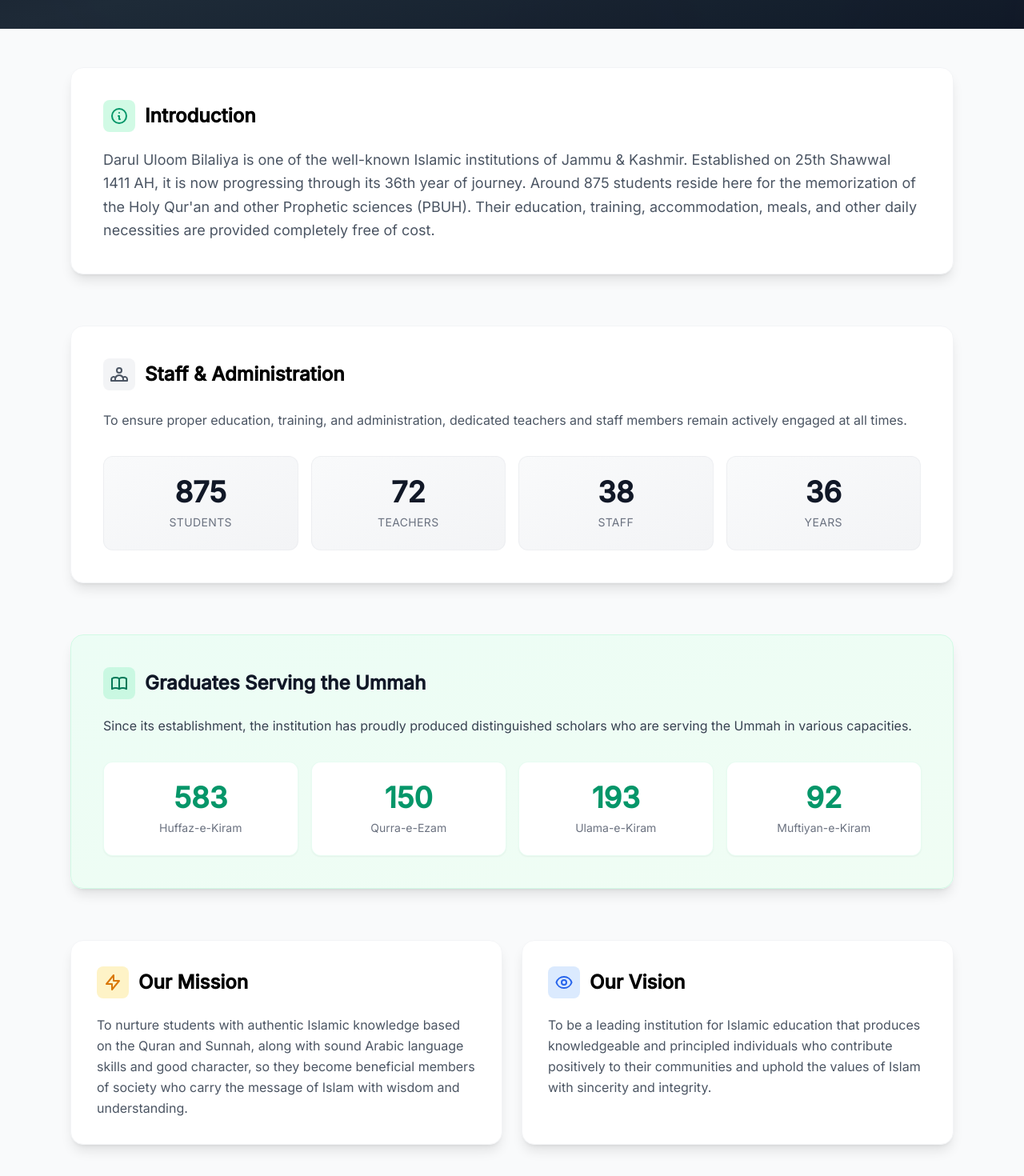
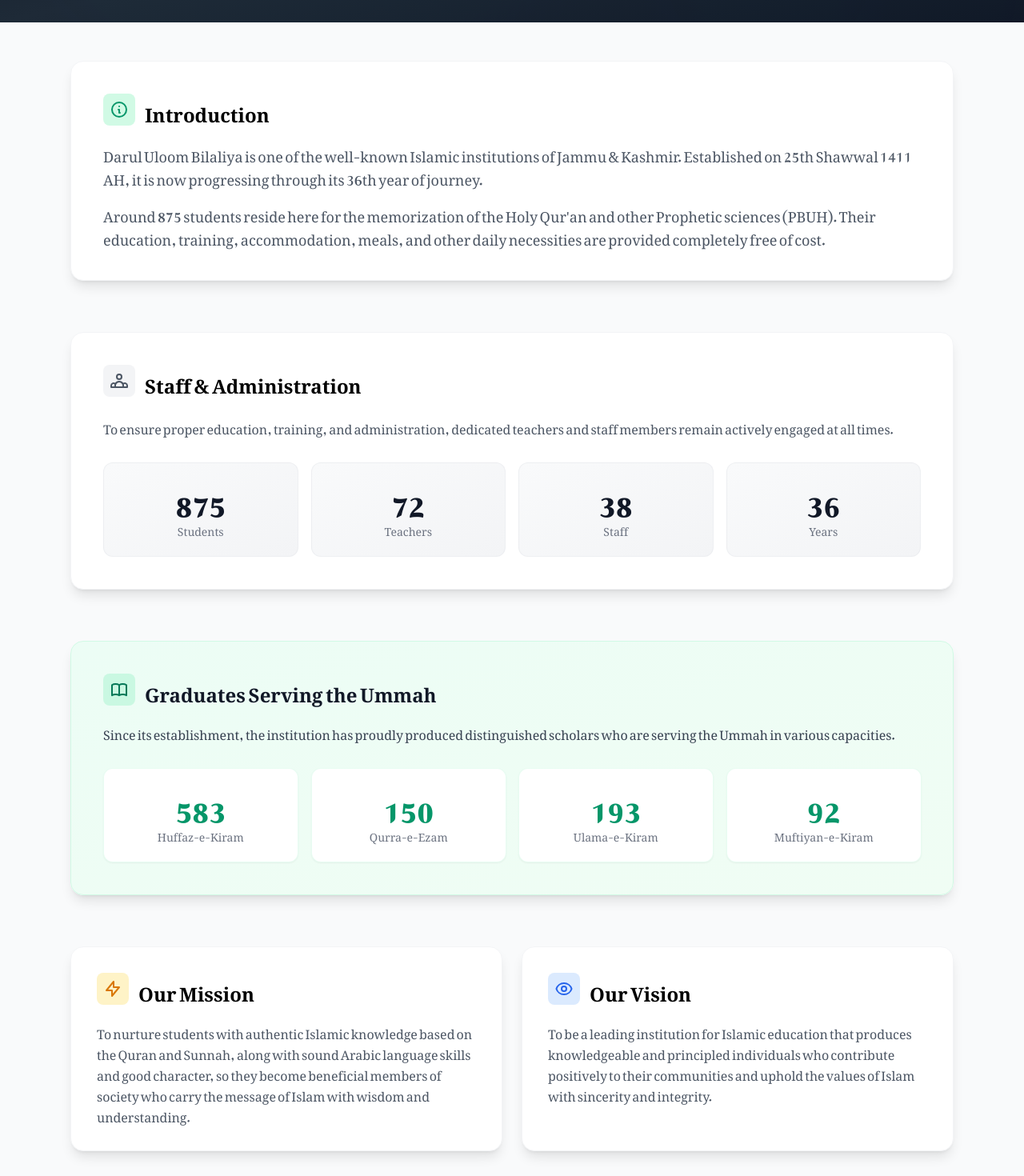
Before and after one commit to commiteverthing/Darul-Uloom-Bilaliya-, a Next.js app: page /about in a window 1280 px wide. Shown: the part 340-1810 px from the top of the page at 80% size. Built offline with nearby package versions, Linux system fonts and the light colour scheme.

Commit message:
Clean repo: removed node_modules

```diff
--- a/pages/about.js
+++ b/pages/about.js
@@ -1,7 +1,10 @@
+import { useLang } from '../contexts/LanguageContext';
+
 export default function About() {
+  const { t, lang, isRtl } = useLang();
+
   return (
     <div className="min-h-screen bg-gray-50 page-enter">
-
       {/* Hero Banner */}
       <div className="relative bg-gradient-to-br from-gray-900 via-gray-800 to-gray-900 text-white overflow-hidden">
         <div className="absolute inset-0 opacity-10">
@@ -9,15 +12,14 @@
             backgroundImage: 'radial-gradient(circle at 25% 25%, rgba(16, 185, 129, 0.3) 0%, transparent 50%), radial-gradient(circle at 75% 75%, rgba(5, 150, 105, 0.2) 0%, transparent 50%)'
           }}></div>
         </div>
-        <div className="relative text-center py-16 px-4">
+        <div className={`relative text-center py-16 px-4 ${isRtl ? 'font-urdu' : ''}`}>
           <h2 className="text-4xl font-arabic text-emerald-300/90 mb-4">بِسْمِ اللهِ الرَّحْمٰنِ الرَّحِيْمِ</h2>
-          <h1 className="text-4xl md:text-5xl font-bold gradient-text mt-2">About Darul Uloom Bilaliya</h1>
-          <p className="text-gray-300 mt-4 text-lg max-w-2xl mx-auto">A legacy of Islamic education, character building, and community service in Jammu & Kashmir</p>
+          <h1 className="text-3xl md:text-4xl font-bold mt-2">{t('about.title')}</h1>
+          <p className="text-gray-300 mt-4 text-lg max-w-2xl mx-auto">{t('about.tagline')}</p>
         </div>
       </div>
 
       <div className="max-w-6xl mx-auto px-6 py-12 space-y-16">
-
         {/* Introduction */}
         <section className="opacity-0 animate-fade-in-up stagger-1">
           <div className="bg-white rounded-2xl shadow-lg p-8 md:p-10 border border-gray-100 card-hover transition-all duration-300">
@@ -27,15 +29,20 @@
                   <path strokeLinecap="round" strokeLinejoin="round" strokeWidth={2} d="M13 16h-1v-4h-1m1-4h.01M21 12a9 9 0 11-18 0 9 9 0 0118 0z" />
                 </svg>
               </div>
-              <h2 className="text-2xl font-bold text-black">Introduction</h2>
+              <h2 className="text-2xl font-bold text-black font-urdu">{t('about.intro.title')}</h2>
             </div>
-            <p className="text-gray-600 leading-relaxed text-lg">
-              Darul Uloom Bilaliya is one of the well-known Islamic institutions of Jammu & Kashmir. Established on 25th Shawwal 1411 AH, it is now progressing through its 36th year of journey. Around 875 students reside here for the memorization of the Holy Qur&apos;an and other Prophetic sciences (PBUH). Their education, training, accommodation, meals, and other daily necessities are provided completely free of cost.
+            <p className="text-gray-600 leading-relaxed text-lg font-urdu">
+              {t('about.intro.text')}
+            </p>
+            <p className="text-gray-600 leading-relaxed text-lg font-urdu mt-4">
+              {isRtl
+                ? 'قریباً 875 طلباء قرآن مجید کے حفظ اور دیگر نبوی علوم کی تعلیم کے لیے یہاں مقیم ہیں۔ ان کی تعلیم، تربیت، سکونت، کھانا اور دیگر روزمرہ کی ضروریات مکمل طور پر مفت فراہم کی جاتی ہیں۔'
+                : 'Around 875 students reside here for the memorization of the Holy Qur\'an and other Prophetic sciences (PBUH). Their education, training, accommodation, meals, and other daily necessities are provided completely free of cost.'}
             </p>
           </div>
         </section>
 
-        {/* Staff & Students - Stats Grid */}
+        {/* Staff & Administration */}
         <section className="opacity-0 animate-fade-in-up stagger-2">
           <div className="bg-white rounded-2xl shadow-lg p-8 md:p-10 border border-gray-100">
             <div className="flex items-center gap-3 mb-6">
@@ -44,21 +51,23 @@
                   <path strokeLinecap="round" strokeLinejoin="round" strokeWidth={2} d="M17 20h5v-2a3 3 0 00-5.356-1.857M17 20H7m10 0v-2c0-.656-.126-1.283-.356-1.857M7 20H2v-2a3 3 0 015.356-1.857M7 20v-2c0-.656.126-1.283.356-1.857m0 0a5.002 5.002 0 019.288 0M15 7a3 3 0 11-6 0 3 3 0 016 0z" />
                 </svg>
               </div>
-              <h2 className="text-2xl font-bold text-black">Staff & Administration</h2>
+              <h2 className="text-2xl font-bold text-black font-urdu">{t('about.staff.title')}</h2>
             </div>
-            <p className="text-gray-600 leading-relaxed mb-8">
-              To ensure proper education, training, and administration, dedicated teachers and staff members remain actively engaged at all times.
+            <p className="text-gray-600 leading-relaxed mb-8 font-urdu">
+              {isRtl
+                ? 'تعلیم، تربیت اور انتظام کو یقینی بنانے کے لیے اساتذہ اور عملہ کے ارکان ہر وقت فعال طور پر مصروف رہتے ہیں۔ طلباء کی بڑھتی ہوئی تعداد کی وجہ سے تعمیراتی کام سال بھر جاری رہتا ہے۔'
+                : 'To ensure proper education, training, and administration, dedicated teachers and staff members remain actively engaged at all times.'}
             </p>
-            <div className="grid grid-cols-2 md:grid-cols-4 gap-4">
+            <div className="grid grid-cols-2 md:grid-cols-4 gap-4 font-urdu">
               {[
-                { value: '875', label: 'Students', color: 'emerald' },
-                { value: '72', label: 'Teachers', color: 'emerald' },
-                { value: '38', label: 'Staff', color: 'emerald' },
-                { value: '36', label: 'Years', color: 'emerald' },
+                { value: '875', label: isRtl ? 'طلباء' : 'Students' },
+                { value: '72', label: isRtl ? 'اساتذہ' : 'Teachers' },
+                { value: '38', label: isRtl ? 'عملہ' : 'Staff' },
+                { value: '36', label: isRtl ? 'سال' : 'Years' },
               ].map((stat, i) => (
                 <div key={i} className="bg-gradient-to-br from-gray-50 to-gray-100 rounded-xl p-6 text-center card-hover border border-gray-200/50">
                   <p className="text-4xl font-bold text-gray-900">{stat.value}</p>
-                  <p className="text-gray-500 mt-2 text-sm uppercase tracking-wide">{stat.label}</p>
+                  <p className="text-gray-500 mt-2 text-sm">{stat.label}</p>
                 </div>
               ))}
             </div>
@@ -74,17 +83,21 @@
                   <path strokeLinecap="round" strokeLinejoin="round" strokeWidth={2} d="M12 6.253v13m0-13C10.832 5.477 9.246 5 7.5 5S4.168 5.477 3 6.253v13C4.168 18.477 5.754 18 7.5 18s3.332.477 4.5 1.253m0-13C13.168 5.477 14.754 5 16.5 5c1.747 0 3.332.477 4.5 1.253v13C19.832 18.477 18.247 18 16.5 18c-1.746 0-3.332.477-4.5 1.253" />
                 </svg>
               </div>
-              <h2 className="text-2xl font-bold text-gray-900">Graduates Serving the Ummah</h2>
+              <h2 className="text-2xl font-bold text-gray-900 font-urdu">
+                {isRtl ? 'امت کی خدمت کرنے والے فارغ التحصیل طلباء' : 'Graduates Serving the Ummah'}
+              </h2>
             </div>
-            <p className="text-gray-700 leading-relaxed mb-8">
-              Since its establishment, the institution has proudly produced distinguished scholars who are serving the Ummah in various capacities.
+            <p className="text-gray-700 leading-relaxed mb-8 font-urdu">
+              {isRtl
+                ? 'قیام کے وقت سے، ادارے نے فخر سے ممتاز علماء اور حفاظ کی پیداوار کی ہے جو مختلف شعبوں میں امت کی خدمت کر رہے ہیں۔'
+                : 'Since its establishment, the institution has proudly produced distinguished scholars who are serving the Ummah in various capacities.'}
             </p>
-            <div className="grid grid-cols-2 md:grid-cols-4 gap-4">
+            <div className="grid grid-cols-2 md:grid-cols-4 gap-4 font-urdu">
               {[
-                { value: '583', label: 'Huffaz-e-Kiram' },
-                { value: '150', label: 'Qurra-e-Ezam' },
-                { value: '193', label: 'Ulama-e-Kiram' },
-                { value: '92', label: 'Muftiyan-e-Kiram' },
+                { value: '583', label: isRtl ? 'حفاظ کرام' : 'Huffaz-e-Kiram' },
+                { value: '150', label: isRtl ? 'قراء کرام' : 'Qurra-e-Ezam' },
+                { value: '193', label: isRtl ? 'علماء کرام' : 'Ulama-e-Kiram' },
+                { value: '92', label: isRtl ? 'مفتیان کرام' : 'Muftiyan-e-Kiram' },
               ].map((stat, i) => (
                 <div key={i} className="bg-white rounded-xl p-6 text-center card-hover shadow-sm border border-emerald-100/50 opacity-0 animate-scale-in" style={{ animationDelay: `${0.3 + i * 0.1}s` }}>
                   <p className="text-4xl font-bold text-emerald-600">{stat.value}</p>
@@ -105,10 +118,14 @@
                     <path strokeLinecap="round" strokeLinejoin="round" strokeWidth={2} d="M13 10V3L4 14h7v7l9-11h-7z" />
                   </svg>
                 </div>
-                <h2 className="text-2xl font-bold text-black">Our Mission</h2>
+                <h2 className="text-2xl font-bold text-black font-urdu">
+                  {isRtl ? 'ہمارا مشن' : 'Our Mission'}
+                </h2>
               </div>
-              <p className="text-gray-600 leading-relaxed">
-                To nurture students with authentic Islamic knowledge based on the Quran and Sunnah, along with sound Arabic language skills and good character, so they become beneficial members of society who carry the message of Islam with wisdom and understanding.
+              <p className="text-gray-600 leading-relaxed font-urdu">
+                {isRtl
+                  ? 'قرآن و سنت کی بنیاد پر طلباء کو مستند اسلامی علم، عربی زبان کی مضبوط مہارت اور اچھے کردار کی پرورش کرنا تاکہ وہ معاشرے کے مفید ارکان بنیں جو حکمت اور فہم کے ساتھ اسلام کا پیغام پہنچائیں۔'
+                  : 'To nurture students with authentic Islamic knowledge based on the Quran and Sunnah, along with sound Arabic language skills and good character, so they become beneficial members of society who carry the message of Islam with wisdom and understanding.'}
               </p>
             </div>
           </section>
@@ -122,10 +139,14 @@
                     <path strokeLinecap="round" strokeLinejoin="round" strokeWidth={2} d="M2.458 12C3.732 7.943 7.523 5 12 5c4.478 0 8.268 2.943 9.542 7-1.274 4.057-5.064 7-9.542 7-4.477 0-8.268-2.943-9.542-7z" />
                   </svg>
                 </div>
-                <h2 className="text-2xl font-bold text-black">Our Vision</h2>
+                <h2 className="text-2xl font-bold text-black font-urdu">
+                  {isRtl ? 'ہمارا مقصد' : 'Our Vision'}
+                </h2>
               </div>
-              <p className="text-gray-600 leading-relaxed">
-                To be a leading institution for Islamic education that produces knowledgeable and principled individuals who contribute positively to their communities and uphold the values of Islam with sincerity and integrity.
+              <p className="text-gray-600 leading-relaxed font-urdu">
+                {isRtl
+                  ? 'اسلامی تعلیم کا ایک ممتاز ادارہ بننا جو علم رکھنے والے اور اصولوں پر عمل کرنے والے افراد کی پیداوار کرے جو اپنے برادریوں میں مثبت تعاون دیں اور اسلام کی قدروں کو دیانتداری اور ایمانداری کے ساتھ برقرار رکھیں۔'
+                  : 'To be a leading institution for Islamic education that produces knowledgeable and principled individuals who contribute positively to their communities and uphold the values of Islam with sincerity and integrity.'}
               </p>
             </div>
           </section>
--- a/pages/admission.js
+++ b/pages/admission.js
@@ -1,47 +1,61 @@
+import { useLang } from '../contexts/LanguageContext';
+
 export default function Admission() {
+  const { t, isRtl } = useLang();
+
+  const steps = isRtl
+    ? [
+        { num: '۱', text: 'مکمل داخلہ فارم اور ضروری دستاویزات جمع کروائیں۔' },
+        { num: '۲', text: 'سمنار کے ذریعے تعارفی انٹرویو یا تشخیصی سیشن میں حاضر ہوں۔' },
+        { num: '۳', text: 'داخلہ کا فیصلہ اور اندراج کی تصدیق ای میل یا فون کے ذریعے حاصل کریں۔' },
+        { num: '۴', text: 'لاگو فیس ادا کرکے اور اورینٹیشن میں حاضر ہوکر اندراج مکمل کریں۔' },
+      ]
+    : [
+        { num: '1', text: 'Submit the completed admission application form along with required documents.' },
+        { num: '2', text: 'Attend an introductory interview or assessment session scheduled by the seminary.' },
+        { num: '3', text: 'Receive the admission decision and enrollment confirmation via email or phone.' },
+        { num: '4', text: 'Complete registration by paying the applicable fees and attending the orientation.' },
+      ];
+
+  const dates = isRtl
+    ? [
+        { label: 'درخواست کا مدت شروع', value: 'بعد میں اعلان کیا جائے گا' },
+        { label: 'درخواست کی آخری تاریخ', value: 'بعد میں اعلان کیا جائے گا' },
+        { label: 'تشخیص / انٹرویو', value: 'بعد میں اعلان کیا جائے گا' },
+        { label: 'تعارفی دن', value: 'بعد میں اعلان کیا جائے گا' },
+      ]
+    : [
+        { label: 'Application Period Opens', value: 'To Be Announced' },
+        { label: 'Application Deadline', value: 'To Be Announced' },
+        { label: 'Assessment / Interview', value: 'To Be Announced' },
+        { label: 'Orientation Day', value: 'To Be Announced' },
+      ];
+
   return (
     <div className="min-h-screen bg-gray-50 page-enter">
       {/* Hero */}
       <div className="relative bg-gradient-to-br from-gray-900 via-gray-800 to-gray-900 text-white overflow-hidden">
-        <div className="relative text-center py-16 px-4">
-          <h1 className="text-4xl md:text-5xl font-bold gradient-text mt-2">Admission</h1>
-          <p className="text-gray-300 mt-4 text-lg max-w-2xl mx-auto">Begin your journey of Islamic scholarship</p>
+        <div className={`relative text-center py-16 px-4 ${isRtl ? 'font-urdu' : ''}`}>
+          <h1 className="text-3xl md:text-4xl font-bold">{t('admission.title')}</h1>
+          <p className="text-gray-300 mt-4 text-lg max-w-2xl mx-auto">{t('admission.tagline')}</p>
         </div>
       </div>
 
       <div className="max-w-5xl mx-auto px-6 py-12 space-y-10">
         {/* Admission Process */}
-        <section className="opacity-0 animate-fade-in-up stagger-1">
+        <section className={`opacity-0 animate-fade-in-up stagger-1 ${isRtl ? 'font-urdu' : ''}`}>
           <div className="bg-white rounded-2xl shadow-lg p-8 border border-gray-100">
-            <h2 className="text-2xl font-bold text-black mb-8">Admission Process</h2>
+            <h2 className={`text-2xl font-bold text-black mb-8 ${isRtl ? 'font-urdu' : ''}`}>
+              {isRtl ? 'داخلہ کا طریقہ کار' : 'Admission Process'}
+            </h2>
             <div className="space-y-0">
-              {[
-                {
-                  num: '1',
-                  text: 'Submit the completed admission application form along with required documents.',
-                },
-                {
-                  num: '2',
-                  text: 'Attend an introductory interview or assessment session scheduled by the seminary.',
-                },
-                {
-                  num: '3',
-                  text: 'Receive the admission decision and enrollment confirmation via email or phone.',
-                },
-                {
-                  num: '4',
-                  text: 'Complete registration by paying the applicable fees and attending the orientation.',
-                },
-              ].map((step, i) => (
-                <div key={i} className="flex items-start gap-5 pb-6 last:pb-0">
+              {steps.map((step, i) => (
+                <div key={i} className="flex items-start gap-5 rtl:flex-row-reverse pb-6 last:pb-0">
                   <div className="bg-gradient-to-br from-emerald-500 to-emerald-700 text-white rounded-full w-10 h-10 flex items-center justify-center shrink-0 text-lg font-bold shadow-lg shadow-emerald-500/20">
                     {step.num}
                   </div>
                   <div className="pt-2">
                     <p className="text-gray-700 leading-relaxed">{step.text}</p>
-                    {i < 3 && (
-                      <div className="w-0.5 h-6 bg-emerald-200 mx-auto mt-2 ml-5 -translate-x-1/2 hidden"></div>
-                    )}
                   </div>
                 </div>
               ))}
@@ -50,17 +64,14 @@
         </section>
 
         {/* Important Dates */}
-        <section className="opacity-0 animate-fade-in-up stagger-2">
+        <section className={`opacity-0 animate-fade-in-up stagger-2 ${isRtl ? 'font-urdu' : ''}`}>
           <div className="bg-white rounded-2xl shadow-lg p-8 border border-gray-100">
-            <h2 className="text-2xl font-bold text-black mb-6">Important Dates</h2>
+            <h2 className="text-2xl font-bold text-black mb-6">
+              {isRtl ? 'اہم تاریخیں' : 'Important Dates'}
+            </h2>
             <div className="space-y-3">
-              {[
-                { label: 'Application Period Opens', value: 'To Be Announced' },
-                { label: 'Application Deadline', value: 'To Be Announced' },
-                { label: 'Assessment / Interview', value: 'To Be Announced' },
-                { label: 'Orientation Day', value: 'To Be Announced' },
-              ].map((item, i) => (
-                <div key={i} className="flex justify-between items-center bg-gray-50 rounded-xl px-6 py-4 border border-gray-100 hover:border-emerald-200 transition-all">
+              {dates.map((item, i) => (
+                <div key={i} className={`flex justify-between items-center bg-gray-50 rounded-xl px-6 py-4 border border-gray-100 hover:border-emerald-200 transition-all rtl:flex-row-reverse`}>
                   <span className="font-medium text-black">{item.label}</span>
                   <span className="text-gray-500 text-sm">{item.value}</span>
                 </div>
@@ -70,19 +81,16 @@
         </section>
 
         {/* Application Form */}
-        <section className="opacity-0 animate-fade-in-up stagger-3">
+        <section className={`opacity-0 animate-fade-in-up stagger-3 ${isRtl ? 'font-urdu' : ''}`}>
           <div className="bg-white rounded-2xl shadow-lg p-8 text-center border border-gray-100 card-hover transition-all duration-300">
-            <div className="bg-emerald-100 w-16 h-16 rounded-xl flex items-center justify-center text-emerald-600 mx-auto mb-5">
-              <svg className="w-8 h-8" fill="none" stroke="currentColor" viewBox="0 0 24 24">
-                <path strokeLinecap="round" strokeLinejoin="round" strokeWidth={1.5} d="M9 12h6m-6 4h6m2 5H7a2 2 0 01-2-2V5a2 2 0 012-2h5.586a1 1 0 01.707.293l5.414 5.414a1 1 0 01.293.707V19a2 2 0 01-2 2z" />
-              </svg>
-            </div>
-            <h2 className="text-2xl font-bold text-black mb-3">Application Form</h2>
+            <h2 className="text-2xl font-bold text-black mb-3">
+              {isRtl ? 'درخواست فارم' : 'Application Form'}
+            </h2>
             <p className="text-gray-500 mb-6 max-w-md mx-auto">
-              The online application form will be available here soon.
+              {isRtl ? 'آن لائن درخواست فارم جلد دستیاب ہوگا۔' : 'The online application form will be available here soon.'}
             </p>
             <div className="bg-gray-50 rounded-xl p-12 border-2 border-dashed border-gray-200">
-              <p className="text-gray-400 text-lg">Coming Soon</p>
+              <p className="text-gray-400 text-lg">{isRtl ? 'جلد آ رہا ہے' : 'Coming Soon'}</p>
             </div>
           </div>
         </section>
--- a/pages/notifications.js
+++ b/pages/notifications.js
@@ -1,32 +1,16 @@
+import { useLang } from '../contexts/LanguageContext';
+import { getNotifications } from '../lib/admin';
+
 export default function Notifications() {
-  const notifications = [
-    {
-      date: '2026-04-05',
-      title: 'Monthly assessment begins next week',
-      desc: 'All students are informed to prepare for the monthly assessment starting from next Monday.',
-      urgent: true,
-    },
-    {
-      date: '2026-04-01',
-      title: 'Guest lecture by Mufti Sahib on Friday',
-      desc: 'A guest lecture will be delivered by Mufti Sahib after Asr prayer in the main prayer hall.',
-      urgent: false,
-    },
-    {
-      date: '2026-03-25',
-      title: 'Ramadan schedule update',
-      desc: 'The daily schedule for Ramadan has been updated. Please check the new timetable at the office.',
-      urgent: false,
-    },
-  ];
+  const { t, isRtl } = useLang();
+  const notifications = getNotifications();
 
   return (
-    <div className="min-h-screen bg-gray-50 page-enter">
+    <div className={`min-h-screen bg-gray-50 page-enter ${isRtl ? 'font-urdu' : ''}`}>
       {notifications.length > 0 ? (
         <div className="max-w-4xl mx-auto px-6 py-12">
           <div className="text-center mb-10 opacity-0 animate-fade-in-up">
-            <h1 className="text-4xl font-bold text-black">Notifications</h1>
-            <p className="text-gray-500 mt-3">Stay updated with the latest announcements</p>
+            <h1 className="text-4xl font-bold text-black">{t('notifications.title')}</h1>
           </div>
 
           <div className="space-y-4">
@@ -37,16 +21,18 @@
                 style={{ animationDelay: `${0.15 + i * 0.1}s` }}
               >
                 {item.urgent && (
-                  <div className="bg-red-50 border-b border-red-100 px-6 py-2 flex items-center gap-2">
+                  <div className={`bg-red-50 border-b border-red-100 px-6 py-2 flex items-center gap-2 ${isRtl ? 'rtl:flex-row-reverse' : ''}`}>
                     <span className="relative flex h-2.5 w-2.5">
                       <span className="animate-ping absolute inline-flex h-full w-full rounded-full bg-red-400 opacity-75"></span>
                       <span className="relative inline-flex rounded-full h-2.5 w-2.5 bg-red-500"></span>
                     </span>
-                    <span className="text-red-600 text-sm font-semibold">Urgent</span>
+                    <span className={`text-red-600 text-sm font-semibold ${isRtl ? 'font-urdu' : ''}`}>
+                      {isRtl ? 'فوری' : 'Urgent'}
+                    </span>
                   </div>
                 )}
-                <div className="px-6 py-5">
-                  <div className="flex items-start justify-between gap-4">
+                <div className={`px-6 py-5 ${isRtl ? 'font-urdu' : ''}`}>
+                  <div className={`flex items-start justify-between gap-4 ${isRtl ? 'rtl:flex-row-reverse' : ''}`}>
                     <div className="flex-1 min-w-0">
                       <h3 className="text-lg font-bold text-black">{item.title}</h3>
                       <p className="text-gray-500 text-sm mt-1 leading-relaxed">{item.desc}</p>
@@ -60,10 +46,10 @@
         </div>
       ) : (
         <div className="bg-white text-center py-8 px-4">
-          <h1 className="text-4xl font-bold text-black">Notifications</h1>
+          <h1 className="text-4xl font-bold text-black">{t('notifications.title')}</h1>
           <div className="max-w-4xl mx-auto px-4 py-12">
             <div className="bg-gray-50 rounded-2xl p-12 border-2 border-dashed border-gray-200">
-              <p className="text-gray-400 text-lg">No notifications at this time.</p>
+              <p className="text-gray-400 text-lg font-urdu">{t('notifications.empty')}</p>
             </div>
           </div>
         </div>
```
Also changed, not shown: 1 other file (tests, documents, lock files or other folders).
